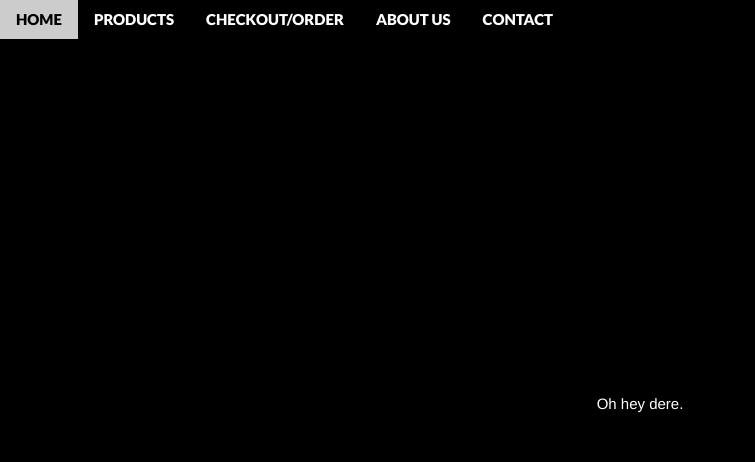
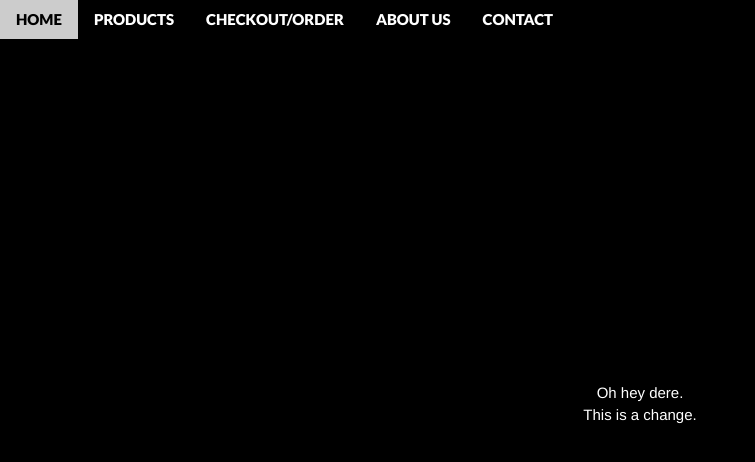
Before and after one commit to ligone/something, a plain HTML site: page contact.html in a window 1280 px wide. Shown: the whole page, without its empty margins (0-755 px from the left). Drawn offline with Linux system fonts and the light colour scheme.

Commit message:
This is a change.

```diff
--- a/contact.html
+++ b/contact.html
@@ -41,7 +41,7 @@
 
 					<p>
 
-						Oh hey dere.
+						Oh hey dere.<br />This is a change.
 
 					</p>
 
```
